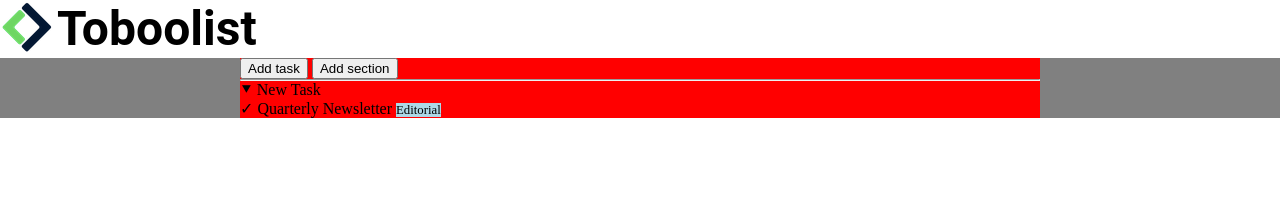
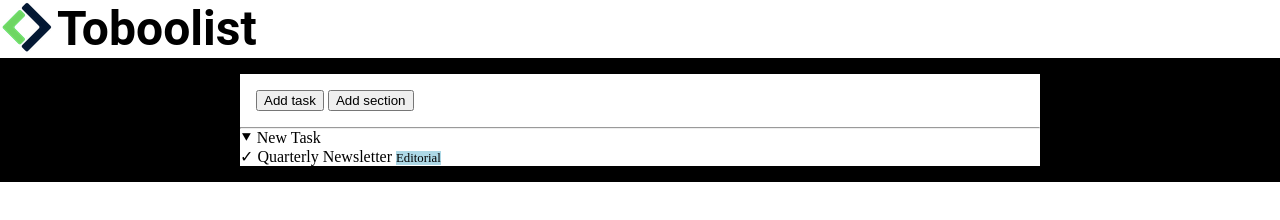
Before and after one commit to StefDev1801/html-css-toboolist, a plain HTML site: page index.html in a window 1280 px wide. Drawn offline with Linux system fonts and the light colour scheme.

Commit message:
add padding and margin

```diff
--- a/asset/stylesheet.css
+++ b/asset/stylesheet.css
@@ -1,34 +1,60 @@
+/* #region advance css selector*/
+*{
+    margin: 0;
+}
+:root{
+    --tobo-graybackground:#f6f8f9;
+    --tobo-button:#47adf1;
+    --tobo-oval-sky_blue:#45abe9;
+    --tobo-oval-purple: #9c72e4;
+    --tobo-oval-aqua_green: #64c0a8;
+    --tobo-oval-orange: #f29e33;
+    --tobo-oval-pink: #d863a0;
+    --tobo-oval-uglygreen: #b0c926;
+}
+/* #endregion advance css selector*/
+
+
+
+/* #region header*/
 #toobolist_header{
     font-weight: bold;
     vertical-align: top;
     font-family: 'Roboto', sans-serif;
     font-size: 3rem;
 }
-*{
-    margin: 0;
+/* #endregion header */
+
+
+
+/* #region main*/
+main{
+    /* background-color:var(--tobo-graybackground); */
+    background-color: black;
+    padding: 1rem;
 }
-/*
-:root{
+.buttons{
+    padding: 1rem;
 
-    color: #64c0a8;
-    color: #d863a0;
-    color: #9c72e4;
-    color: #f29e33;
-    color: #b0c926;
-    color: #45abe9;
-    color: #f6f8f9;
-    color: #47adf1;
-    need cross and check
- */
+}
 .container{
         width: 800px;
-        background-color: red;
+        background-color: white;
         margin: auto;
 }
 .oval{
     font-size: 0.8rem;
     background-color: lightblue;
 }
-main{
-    background-color: gray;
-}
+
+/* #endregion main*/
+
+/* container staccato sopra e sotto dal main */
+
+
+/* button grandi e distanziati da sopra e sotto */
+/* titoli e freccia giù grandi e neri con font roboto */
+/* check e cross circolari +check colore verde + cross colore rosso */
+/* span con scritte di size giusta e roboto */
+/* tipi attività "ovali"+ vari colori */
+/* roboto a tutti? */
--- a/index.html
+++ b/index.html
@@ -26,13 +26,13 @@
 
     <main>
         <div class="container">
-            <section>
+            <section class="buttons">
                 <!-- 2 bottons -->
                 <button>Add task</button>
                 <button>Add section</button>
-                <hr>
+
             </section>
-
+            <hr>
             <section>
                 <div>&#11206; New Task</div>
                 <span>
@@ -43,6 +43,7 @@
                 </span>
                 <span class="oval">Editorial</span>
             </section>
+
             <section>
 
             </section>
```
